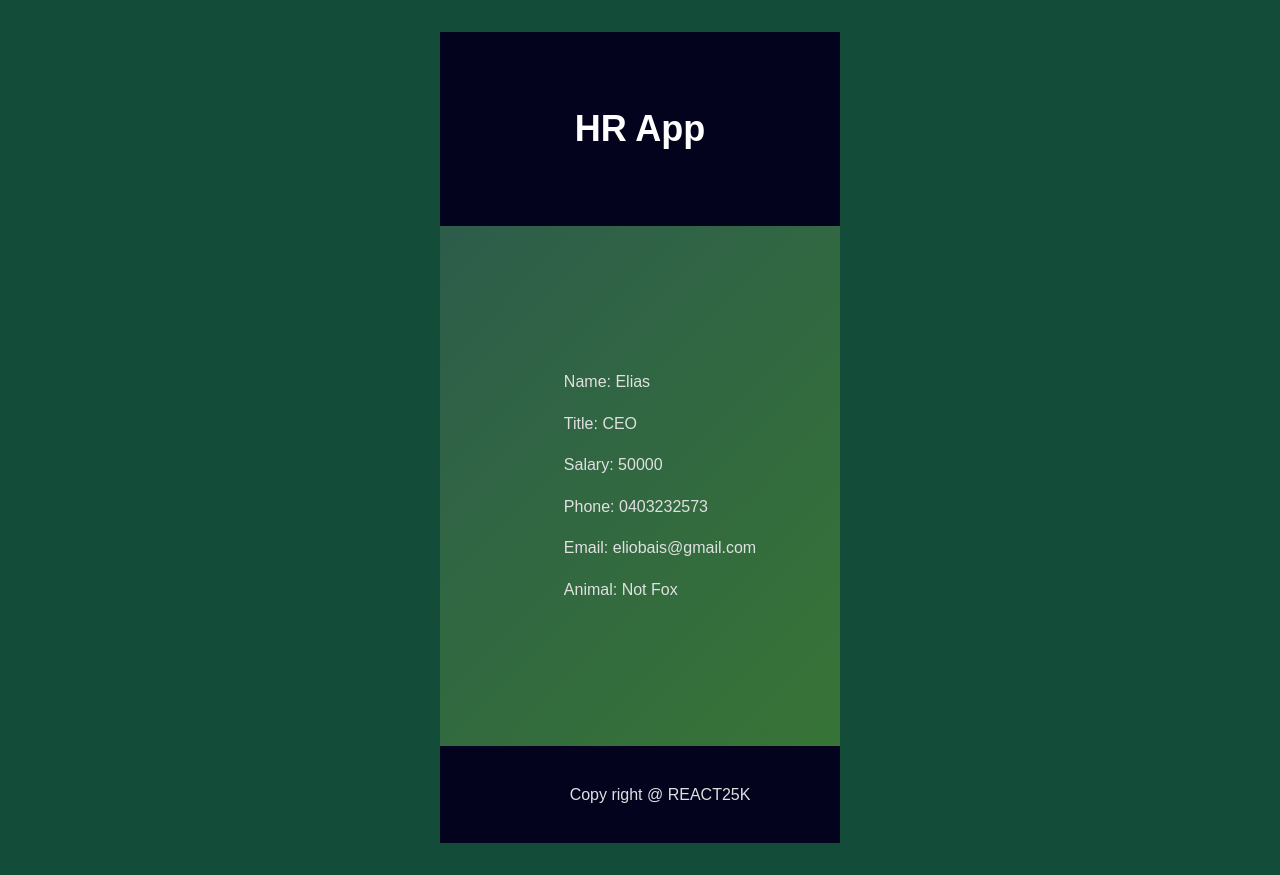
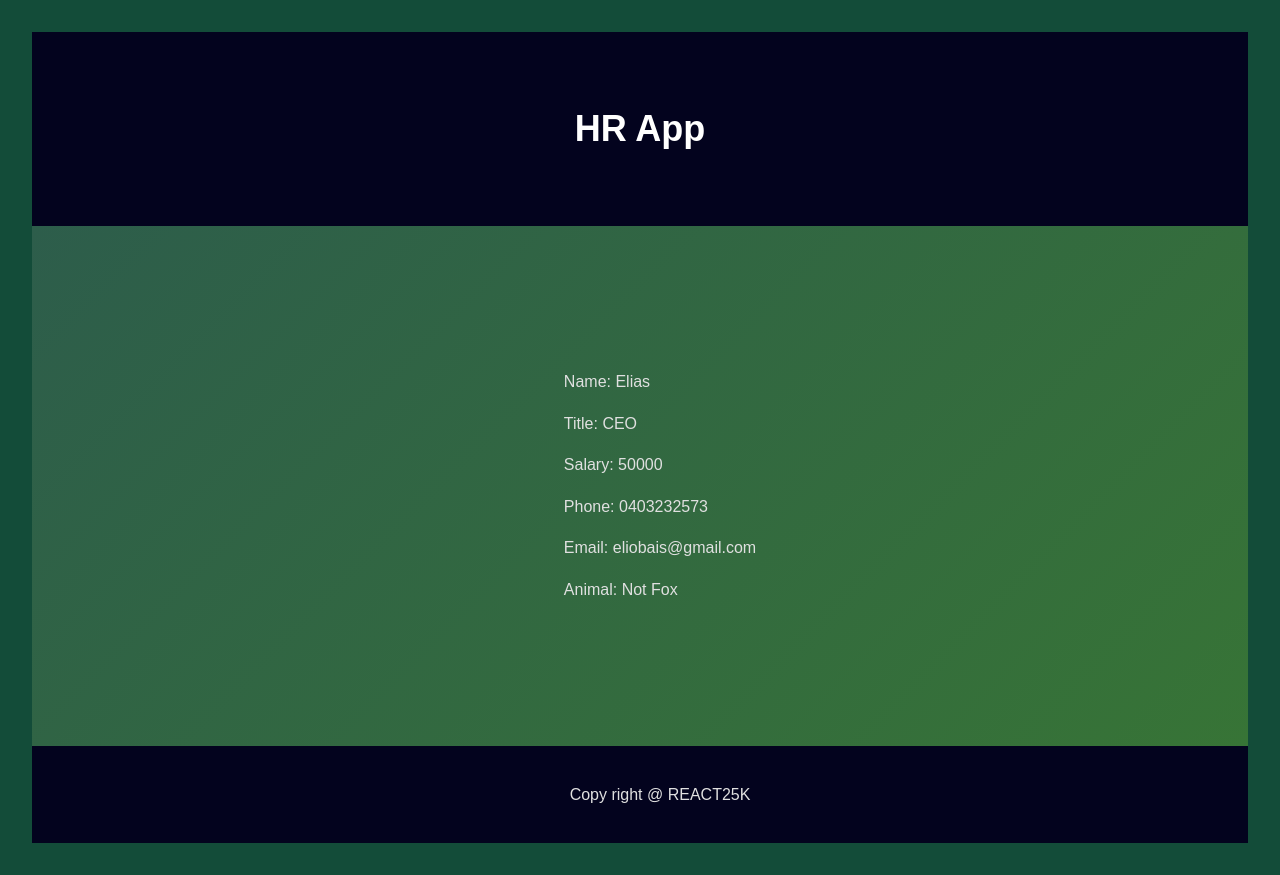
Before and after one commit to Ethiopica/hrApp, a React (Vite) app: page / in a window 1280 px wide. Built offline with nearby package versions, Linux system fonts and the light colour scheme.

Commit message:
add on step 1

```diff
--- a/src/App.css
+++ b/src/App.css
@@ -4,12 +4,14 @@
   margin: 0 auto;
   padding: 2rem;
   text-align: center;
+  width: 100%;
 }
 
 body {
   background-color: rgb(19, 76, 57);
   color: white;
   font-family: Arial, sans-serif;
+  width: inherit;
 }
 
 /* Header Styles */
@@ -21,6 +23,7 @@ header {
   text-align: center;
   font-size: 24px;
   color: white;
+  position: static;
 }
 
 /* Main Content */
```
